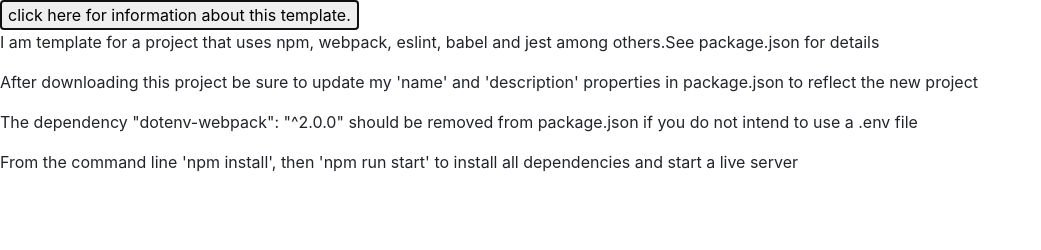
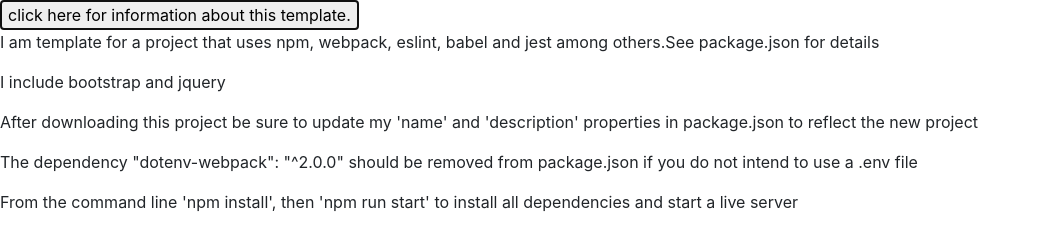
Before and after one commit to RyanDuff613/NPM-Template, a website built with webpack: page src/index.html in a window 1280 px wide. Both pictures are taken after a click on the button "click here for information about this template.". Shown: the whole page, without its empty margins (0-1041 px from the left). Built offline with nearby package versions, Linux system fonts and the light colour scheme.

Commit message:
update index.html and README to include references to bootstrap and jQuery

```diff
--- a/src/index.html
+++ b/src/index.html
@@ -7,6 +7,7 @@
   <button id="myButton">click here for information about this template.</button>
   <div id="hidden">
     <p>I am template for a project that uses npm, webpack, eslint, babel and jest among others.See package.json for details</p>
+    <p>I include bootstrap and jquery</p>
     <p>After downloading this project be sure to update my 'name' and 'description' properties in package.json to reflect the new project</p>
     <p>The dependency "dotenv-webpack": "^2.0.0" should be removed from package.json if you do not intend to use a .env file </p>
     <p>From the command line 'npm install', then 'npm run start' to install all dependencies and start a live server</p>
```
Also changed, not shown: README.md.
